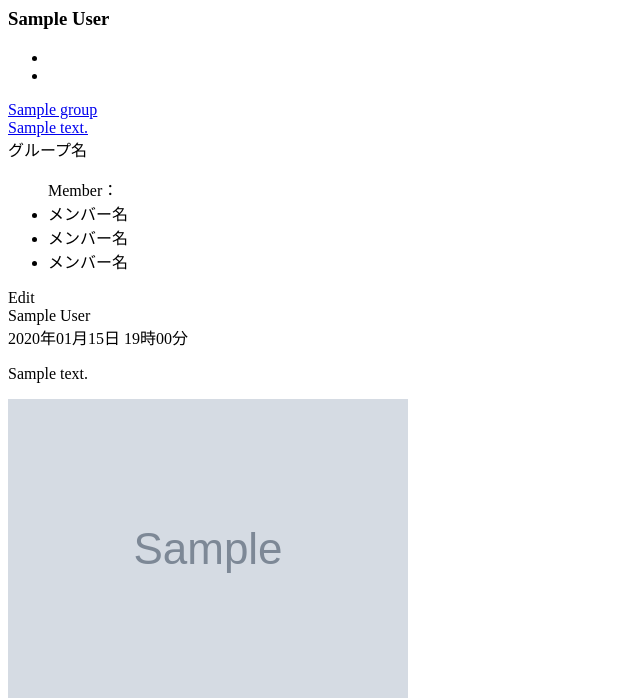
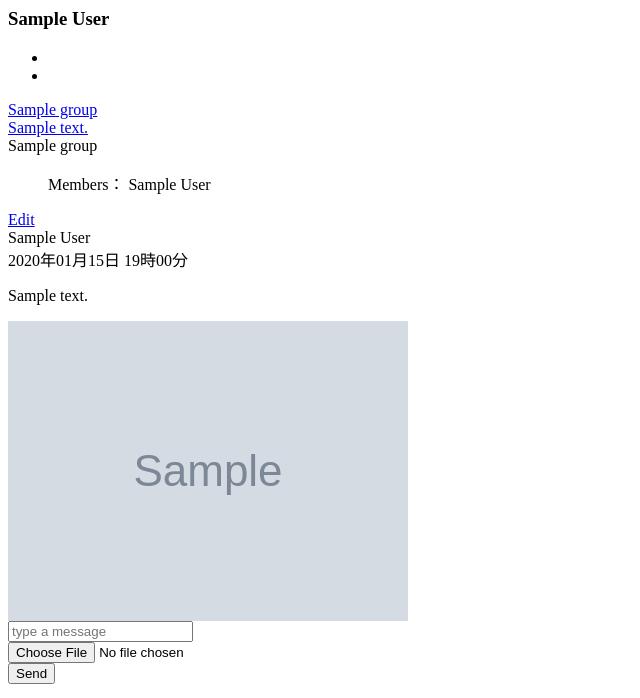
Before and after one commit to kuminaruse/chat-space, a Rails app: page /groups/1/messages in a window 1280 px wide. Shown: the top 698 px of the page, without its empty margins (0-640 px from the left). Run offline with Rails 7, Linux system fonts and the light colour scheme; a user stored in the database is signed in; tables that the repository leaves empty hold one stand-in row (values such as "Sample post"); grey boxes marked "Sample" are stand-in pictures; some libraries are stand-ins or nearby versions.

Commit message:
modify0624

```diff
--- a/app/views/messages/_main_chat.html.haml
+++ b/app/views/messages/_main_chat.html.haml
@@ -2,18 +2,17 @@
   .header
     .left-header
       .left-header__title
-        グループ名
+        = @group.name
       %ul.left-header__members
-        Member：
-        %li.member
-          メンバー名
-        %li.member
-          メンバー名
-        %li.member
-          メンバー名
-    .right-header
-      .right-header__button
-        Edit
+        Members：
+        - @group.users.each do |user|
+          = user.name
+    %a{:href => "/groups/#{@group.id}/edit"}
+      .right-header Edit
+      -# .right-header__button
+        -# .right-header__button Edit
+        -# = link_to edit_group_path(@group), class: 'editor' do
+        -#   Edit
   .messages
     = render @messages
 
--- a/config/routes.rb
+++ b/config/routes.rb
@@ -1,8 +1,12 @@
 Rails.application.routes.draw do
   devise_for :users
   root "groups#index"
-  resources :users, only: [:edit, :update]
+  resources :users, only: [:index, :edit, :update]
   resources :groups, only: [:new, :create, :edit, :update] do
     resources :messages, only: [:index, :create]
+
+    namespace :api do
+      resources :messages, only: :index, defaults: { format: 'json' }
+    end
   end
 end
```
Also changed, not shown: app/assets/javascripts/users.js (added, +16 -0 lines), app/controllers/users_controller.rb (+14 -0 lines), app/views/groups/new.html.haml (line endings or trailing spaces), app/views/users/index.json.jbuilder (added), 1 other file.
